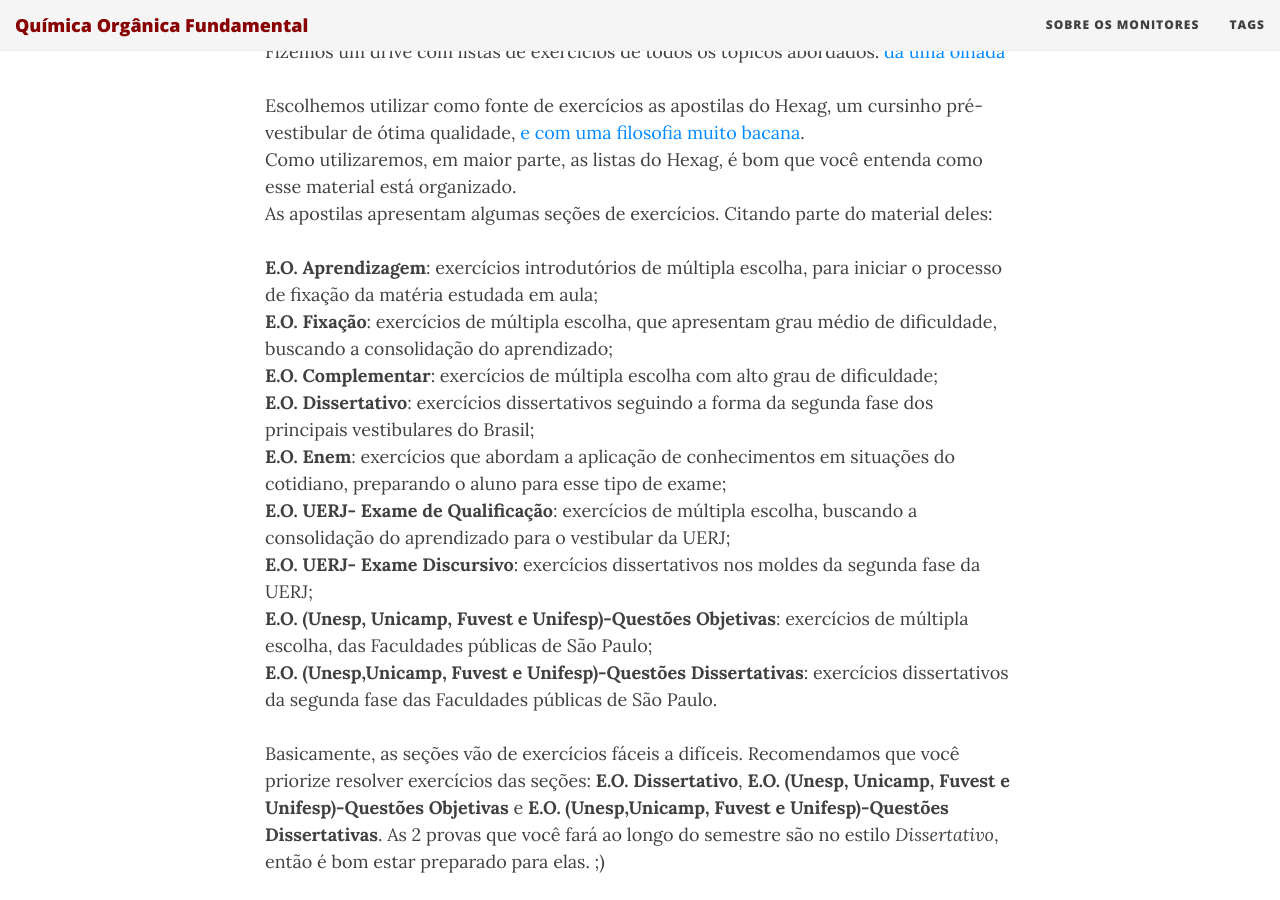
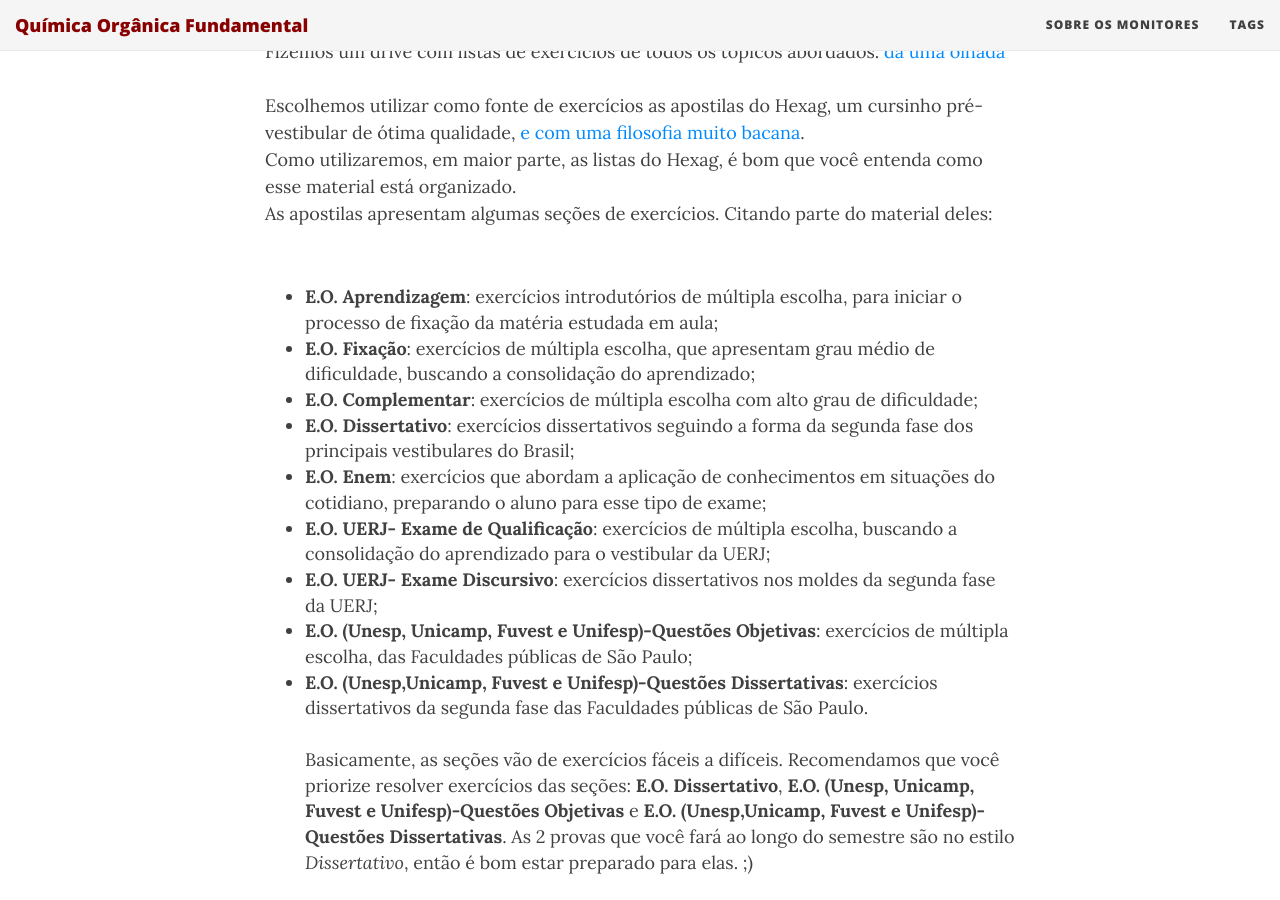
Before and after one commit to monitoria-qof-unb/blog, a Jekyll site: the page built from _posts/2019-08-10-topicos_do_semestre.md, in a window 1280 px wide and 900 px high, scrolled down 353 px. Built offline with Jekyll 4.4.1, drawn with Linux system fonts in a browser that asks for light colours.

Commit message:
more modifications

```diff
--- a/_posts/2019-08-10-topicos_do_semestre.md
+++ b/_posts/2019-08-10-topicos_do_semestre.md
@@ -19,15 +19,15 @@
 Como utilizaremos, em maior parte, as listas do Hexag, é bom que você entenda como esse material está organizado.<br>
 As apostilas apresentam algumas seções de exercícios. Citando parte do material deles:<br>
 <br>
-**E.O. Aprendizagem**: exercícios introdutórios de múltipla escolha, para iniciar o processo de fixação da matéria estudada em aula;<br>
-**E.O. Fixação**: exercícios de múltipla escolha, que apresentam grau médio de dificuldade, buscando a consolidação do aprendizado;<br>
-**E.O. Complementar**: exercícios de múltipla escolha com alto grau de dificuldade;<br>
-**E.O. Dissertativo**: exercícios dissertativos seguindo a forma da segunda fase dos principais vestibulares do Brasil;<br>
-**E.O. Enem**: exercícios que abordam a aplicação de conhecimentos em situações do cotidiano, preparando o aluno para esse tipo de exame;<br>
-**E.O. UERJ- Exame de Qualificação**: exercícios de múltipla escolha, buscando a consolidação do aprendizado para o vestibular da UERJ;<br>
-**E.O. UERJ- Exame Discursivo**: exercícios dissertativos nos moldes da segunda fase da UERJ;<br>
-**E.O. (Unesp, Unicamp, Fuvest e Unifesp)-Questões Objetivas**: exercícios de múltipla escolha, das Faculdades públicas de São Paulo;<br>
-**E.O. (Unesp,Unicamp, Fuvest e Unifesp)-Questões Dissertativas**: exercícios dissertativos da segunda fase das Faculdades públicas de São Paulo.<br>
+ - **E.O. Aprendizagem**: exercícios introdutórios de múltipla escolha, para iniciar o processo de fixação da matéria estudada em aula;<br>
+ - **E.O. Fixação**: exercícios de múltipla escolha, que apresentam grau médio de dificuldade, buscando a consolidação do aprendizado;<br>
+ - **E.O. Complementar**: exercícios de múltipla escolha com alto grau de dificuldade;<br>
+ - **E.O. Dissertativo**: exercícios dissertativos seguindo a forma da segunda fase dos principais vestibulares do Brasil;<br>
+ - **E.O. Enem**: exercícios que abordam a aplicação de conhecimentos em situações do cotidiano, preparando o aluno para esse tipo de exame;<br>
+ - **E.O. UERJ- Exame de Qualificação**: exercícios de múltipla escolha, buscando a consolidação do aprendizado para o vestibular da UERJ;<br>
+ - **E.O. UERJ- Exame Discursivo**: exercícios dissertativos nos moldes da segunda fase da UERJ;<br>
+ - **E.O. (Unesp, Unicamp, Fuvest e Unifesp)-Questões Objetivas**: exercícios de múltipla escolha, das Faculdades públicas de São Paulo;<br>
+ - **E.O. (Unesp,Unicamp, Fuvest e Unifesp)-Questões Dissertativas**: exercícios dissertativos da segunda fase das Faculdades públicas de São Paulo.<br>
 <br>
 Basicamente, as seções vão de exercícios fáceis a difíceis. Recomendamos que você priorize resolver exercícios das seções: **E.O. Dissertativo**, **E.O. (Unesp, Unicamp, Fuvest e Unifesp)-Questões Objetivas** e **E.O. (Unesp,Unicamp, Fuvest e Unifesp)-Questões Dissertativas**. As 2 provas que você fará ao longo do semestre são no estilo *Dissertativo*, então é bom estar preparado para elas.  ;)<br>
 
```
